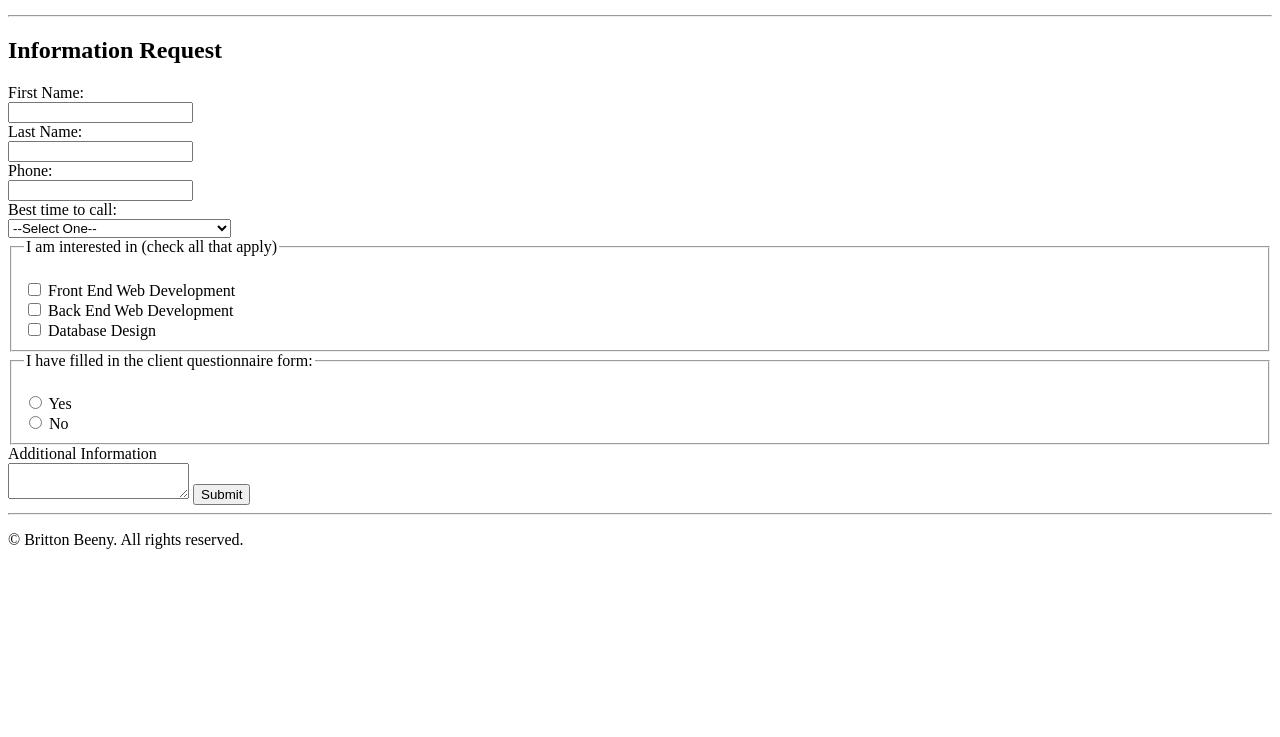
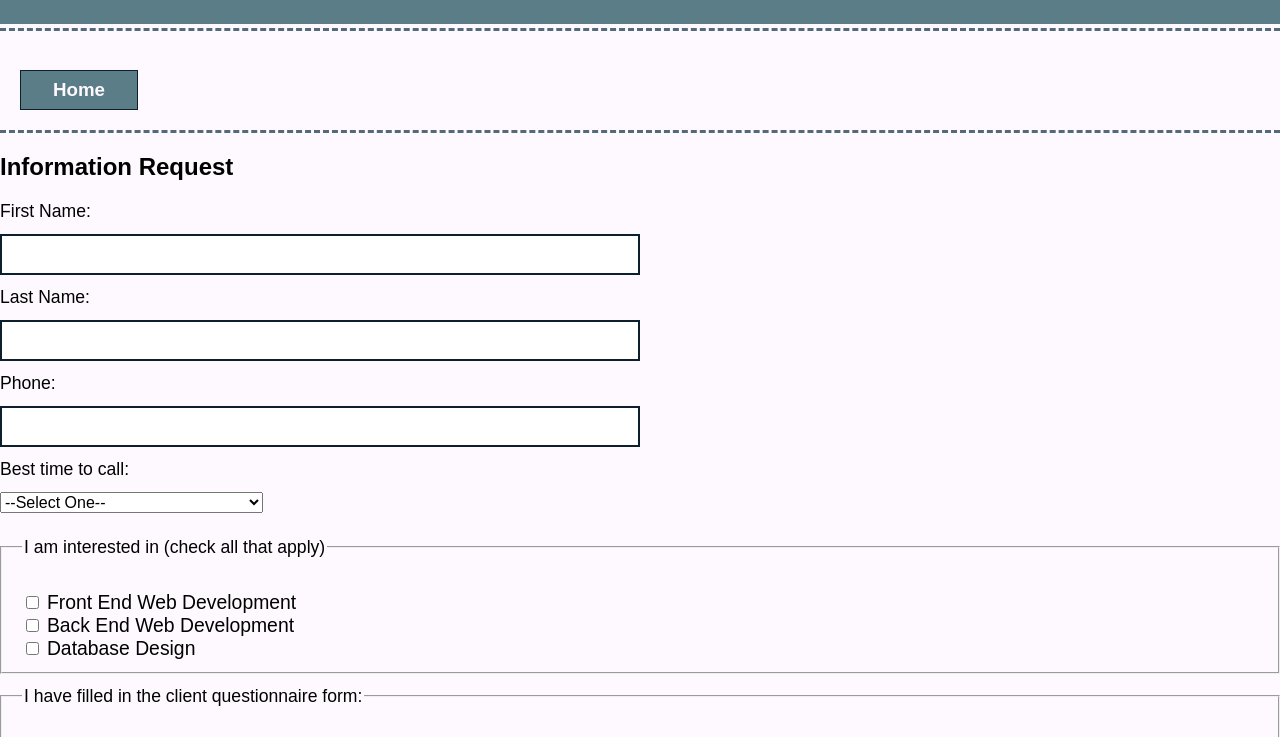
Before and after one commit to brittonb1995/WebDevProjs, a plain HTML site: page portfolio/contact.html in a window 1280 px wide. Shown: the part 126-863 px from the top of the page. Before the commit the page ends 800 px from the top, so only its background shows below. Drawn offline with Linux system fonts and the light colour scheme.

Commit message:
Add CSS styling

```diff
--- a/portfolio/contact.html
+++ b/portfolio/contact.html
@@ -8,16 +8,18 @@ Most Recent Revision: August 31, 2018
     <head>
         <meta charset="UTF-8">
         <title>Contact</title>
+        <link rel="stylesheet" type="text/css" href="styles/main.css"/>
     </head>
 
     <body>
         <main>
             <header>
                 <h1>Contact Me</h1>
-                <hr/>
             </header>
-            <h3><a href="index.html">Home</a></h3>
-            <hr/>
+            <nav>
+                <h3><a href="index.html">Home</a></h3>
+                <div class="clear-float"></div>
+            </nav>
             <h2>Information Request</h2>
 
             <form action="submit.html" method="POST">
--- /dev/null
+++ b/portfolio/styles/main.css
@@ -0,0 +1,131 @@
+/*
+Creator: Britton Beeny
+Date created: September 2, 2018
+Date last modified: September 2, 2018
+*/
+
+body {
+    background-color: #fef9ff;
+    font-family: arial, helvetica, sans-serif;
+    color: #0d1f2d
+    max-width: 900px;
+    margin: 0 auto;
+}
+
+header, footer {
+    background-color: #5b7d87;
+    color: #fef9ff;
+    height: 100px;
+    text-align: center;
+    padding: 30px 10px 20px 10px;
+}
+
+h1  {
+    font-size: 2.5em;
+}
+
+nav {
+    border-top: 3px dashed #546a7b;
+    border-bottom: 3px dashed #546a7b;
+    margin-top: 4px;
+}
+
+nav a {
+    background-color: #5b7d87;
+    color: #fef9ff;
+    padding: 8px;
+    border: thin solid #0d1f2d;
+    text-decoration: none;
+    text-align: center;
+    display: block; /*Allows for inline elemnts to act like block elements*/
+    margin: 20px;
+    width: 100px;
+    float: left;
+}
+
+nav a:visited {
+    color: #e4c3ad;
+}
+
+nav a:hover {
+    background-color: #fef9ff;
+    color: #5b7d87;
+}
+
+nav a:active {
+    font-weight: bold;
+}
+
+.clear-float {
+    clear: both;
+}
+
+article {
+    margin-bottom: 16px;
+}
+
+article img {
+    float: left;
+}
+
+.description {
+    margin-left: 10px;
+}
+
+.right-content {
+    float: left;
+}
+
+/*Contact form styling*/
+
+label, fieldset {
+    font-size: 1.1em;
+}
+
+input[type=text] {
+    border: 2px solid #0d1f2d;
+    width: 50%;
+    padding: 8px 8px;
+    margin: 12px 0;
+    box-sizing: border-box;
+    font-size: 1.1em;
+}
+
+fieldset {
+    background-color: #fef9ff;
+    width: 100%;
+    padding: 12px 20px;
+    margin: 12px 0;
+    box-sizing: border-box;
+}
+
+select, textarea {
+    margin: 12px 0;
+    font-size: 1em;
+}
+
+input[type=submit] {
+    font-size: 1.2em;
+    background-color: #546a7b;
+    color: #fef9ff;
+    padding: 4px 8px;
+    margin-bottom: 5px;
+}
+
+input[type=submit]:hover {
+    background-color: #f2eded;
+    color: #546a7b;
+}
+
+
+textarea {
+    width: 100%;
+    height: 200px;
+    padding 12px 20px;
+    margin: 12px 0;
+    box-sizing: border-box;
+    border: 2px solid #0d1f2d;
+    border-radius: 3px;
+    background-color: #fff;
+    resize: none;
+}
--- /dev/null
+++ b/portfolio/styles/teststyles.css
@@ -0,0 +1,13 @@
+body {
+    background-color: lightblue;
+}
+header, footer{
+    background-color: darkgreen;
+    color: white;
+}
+.border {
+    border: thick solid blue;
+}
+#experience {
+    border: thin dashed orange;
+}
```
Also changed, not shown: portfolio/index.html (+52 -13 lines), portfolio/projects.html (+2 -1 lines), portfolio/testimonials.html (+5 -2 lines), 1 other file.
